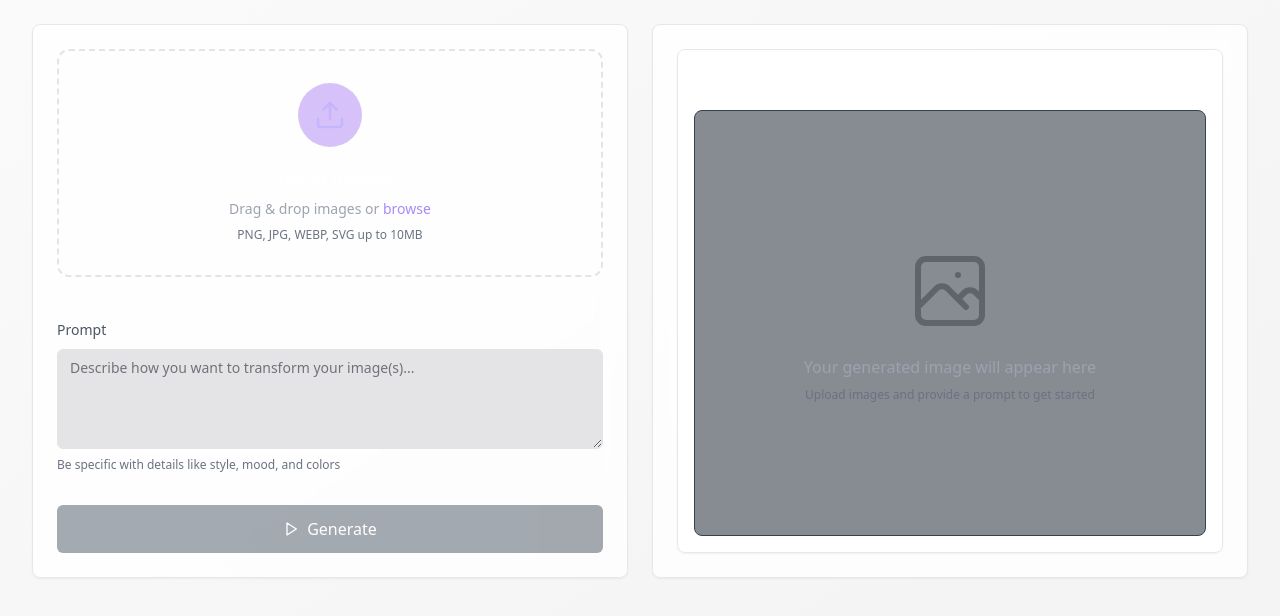
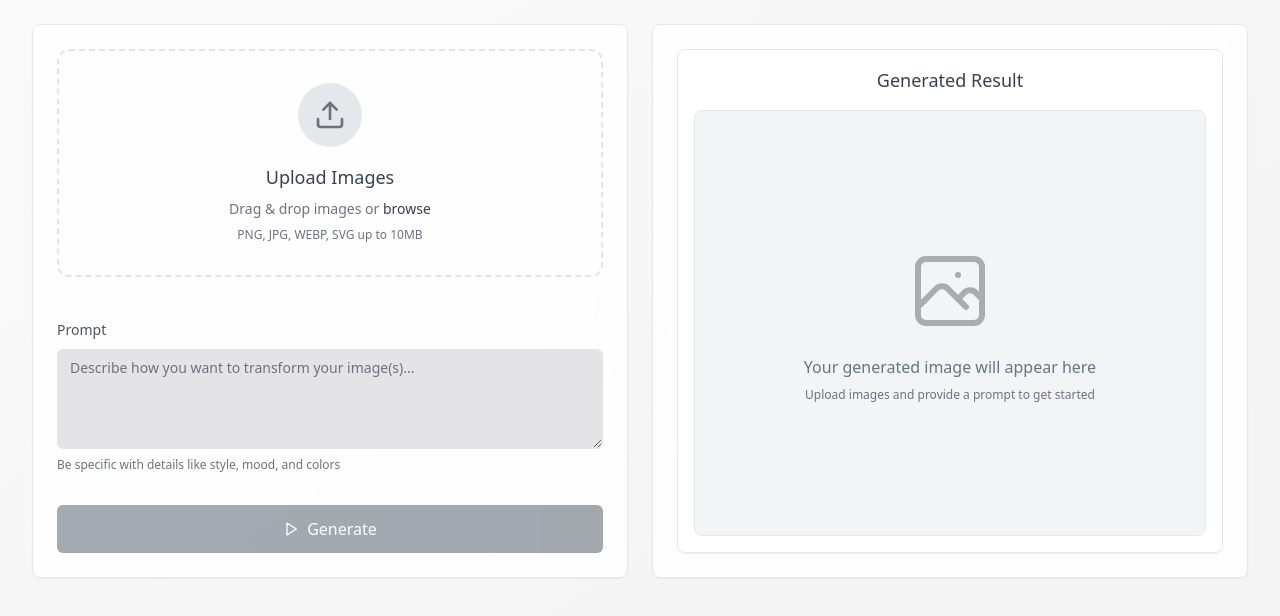
Before and after one commit to dshukertjr/pix-prompt-magic, a React (Vite) app: page / in a window 1280 px wide. Shown: the top 616 px of the page. Built offline with nearby package versions, Linux system fonts and the light colour scheme.

Commit message:
Fix: Improve image upload and preview
- Changed the upload icon background to be more subtle.
- Lightened the background color of the image preview.

```diff
--- a/src/components/ImagePreview.tsx
+++ b/src/components/ImagePreview.tsx
@@ -9,13 +9,13 @@ interface ImagePreviewProps {
 const ImagePreview: React.FC<ImagePreviewProps> = ({ generatedImage, isGenerating }) => {
   return (
     <div className="glass-card p-4 h-full min-h-[300px] flex flex-col">
-      <h3 className="text-lg font-medium text-white mb-4 text-center">Generated Result</h3>
+      <h3 className="text-lg font-medium text-gray-700 mb-4 text-center">Generated Result</h3>
 
-      <div className="flex-1 flex items-center justify-center rounded-lg overflow-hidden bg-gray-900/50 border border-gray-700">
+      <div className="flex-1 flex items-center justify-center rounded-lg overflow-hidden bg-gray-100 border border-gray-200">
         {isGenerating ? (
           <div className="text-center p-8">
-            <div className="inline-block animate-spin rounded-full h-12 w-12 border-4 border-violet-500 border-t-transparent mb-4"></div>
-            <p className="text-gray-400">Creating your masterpiece...</p>
+            <div className="inline-block animate-spin rounded-full h-12 w-12 border-4 border-gray-400 border-t-transparent mb-4"></div>
+            <p className="text-gray-500">Creating your masterpiece...</p>
           </div>
         ) : generatedImage ? (
           <img
@@ -30,7 +30,7 @@ const ImagePreview: React.FC<ImagePreviewProps> = ({ generatedImage, isGeneratin
                 <path strokeLinecap="round" strokeLinejoin="round" strokeWidth={1.5} d="M4 16l4.586-4.586a2 2 0 012.828 0L16 16m-2-2l1.586-1.586a2 2 0 012.828 0L20 14m-6-6h.01M6 20h12a2 2 0 002-2V6a2 2 0 00-2-2H6a2 2 0 00-2 2v12a2 2 0 002 2z" />
               </svg>
             </div>
-            <p className="text-gray-400">Your generated image will appear here</p>
+            <p className="text-gray-500">Your generated image will appear here</p>
             <p className="text-gray-500 text-xs mt-2">Upload images and provide a prompt to get started</p>
           </div>
         )}
--- a/src/components/ImageUploadArea.tsx
+++ b/src/components/ImageUploadArea.tsx
@@ -77,13 +77,13 @@ const ImageUploadArea: React.FC<ImageUploadAreaProps> = ({ onImagesSelected }) =
           onChange={handleFileSelect}
         />
         <div className="flex flex-col items-center justify-center space-y-4">
-          <div className="w-16 h-16 rounded-full bg-violet-600/30 flex items-center justify-center">
-            <Upload className={`w-8 h-8 text-violet-300 ${isDragging ? 'upload-animation' : ''}`} />
+          <div className="w-16 h-16 rounded-full bg-gray-200 flex items-center justify-center">
+            <Upload className={`w-8 h-8 text-gray-500 ${isDragging ? 'upload-animation' : ''}`} />
           </div>
           <div>
-            <h3 className="text-lg font-medium text-white mb-2">Upload Images</h3>
-            <p className="text-sm text-gray-400">
-              Drag & drop images or <span className="text-violet-400">browse</span>
+            <h3 className="text-lg font-medium text-gray-700 mb-2">Upload Images</h3>
+            <p className="text-sm text-gray-500">
+              Drag & drop images or <span className="text-gray-700">browse</span>
             </p>
             <p className="text-xs text-gray-500 mt-2">
               PNG, JPG, WEBP, SVG up to 10MB
@@ -96,7 +96,7 @@ const ImageUploadArea: React.FC<ImageUploadAreaProps> = ({ onImagesSelected }) =
         <div className="grid grid-cols-2 sm:grid-cols-3 md:grid-cols-4 gap-4 mt-4">
           {uploadedImages.map((image, index) => (
             <div key={index} className="relative group">
-              <div className="aspect-square rounded-lg overflow-hidden bg-gray-800">
+              <div className="aspect-square rounded-lg overflow-hidden bg-gray-100">
                 <img
                   src={URL.createObjectURL(image)}
                   alt={`Uploaded ${index}`}
```
